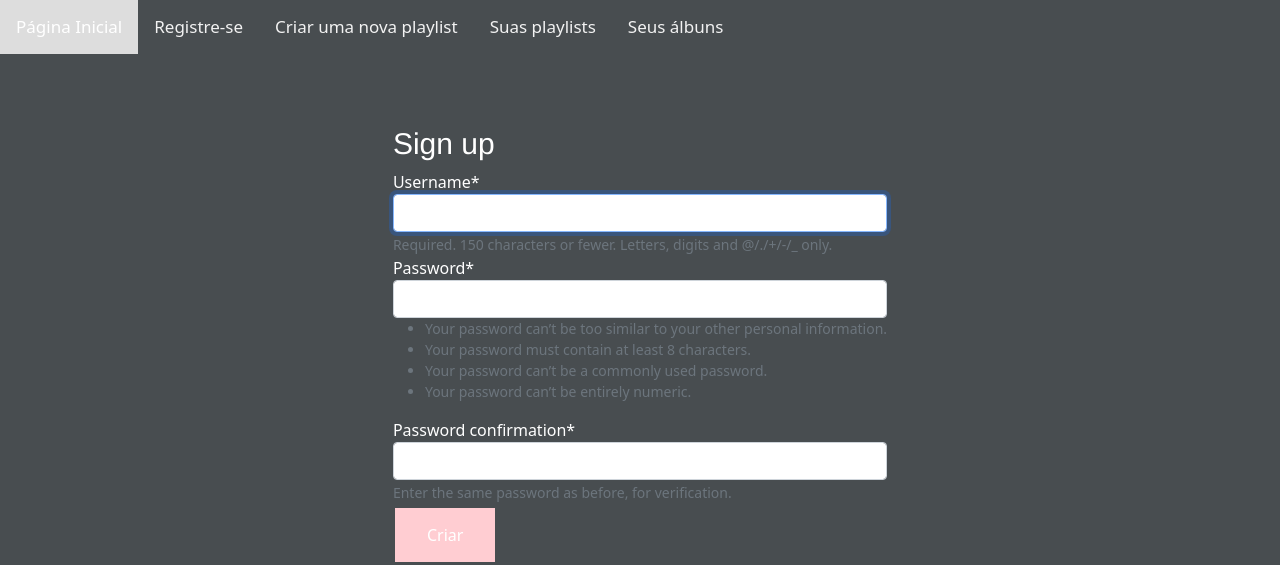
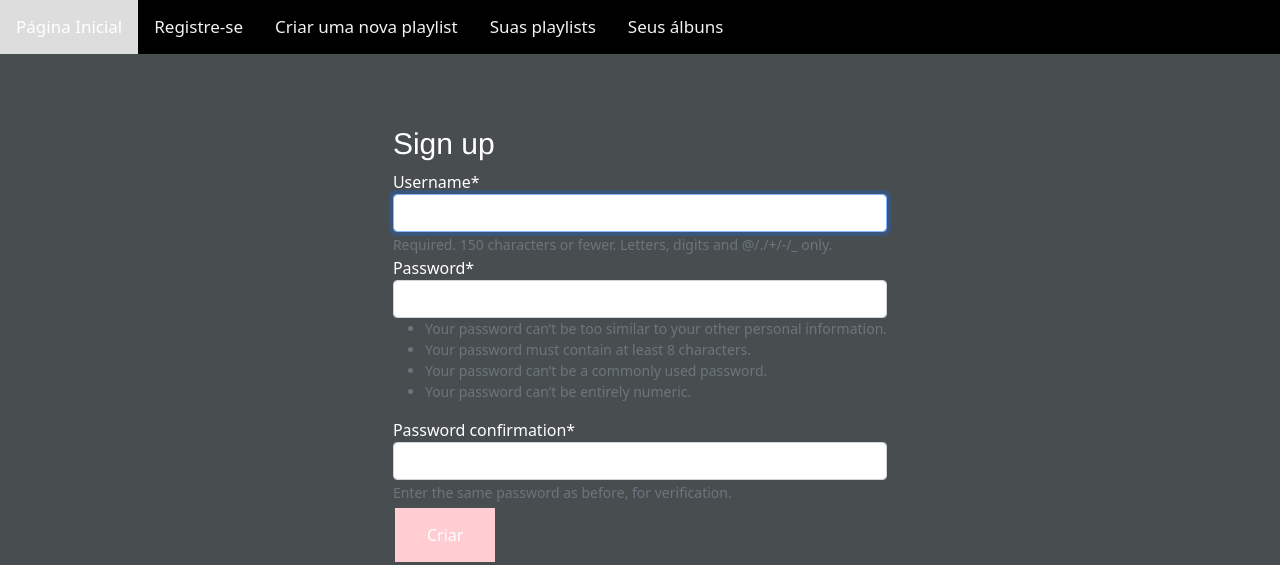
Before and after one commit to petrolau/spotper, a Django app: page /registro in a window 1280 px wide. Shown: the top 565 px of the page. Run offline with Django 3.2, Linux system fonts and the light colour scheme; some libraries are stand-ins or nearby versions.

Commit message:
navbar preta

```diff
--- a/front/mysite/playlist/templates/registro.html
+++ b/front/mysite/playlist/templates/registro.html
@@ -4,7 +4,7 @@
 {% block title %} Registro {% endblock %}
 
 
-<body>
+
     {% block content %}
     <br>
     <br>
@@ -28,4 +28,3 @@
 
     </div>
     {% endblock %}
-</body>
--- a/front/mysite/static/css/style.css
+++ b/front/mysite/static/css/style.css
@@ -49,7 +49,7 @@ body{
 
 /*NAVBAR STYLE*/
 .topnav {
-    background-color: #484d50;
+    background-color: black;
     overflow: hidden;
   }
 
```
